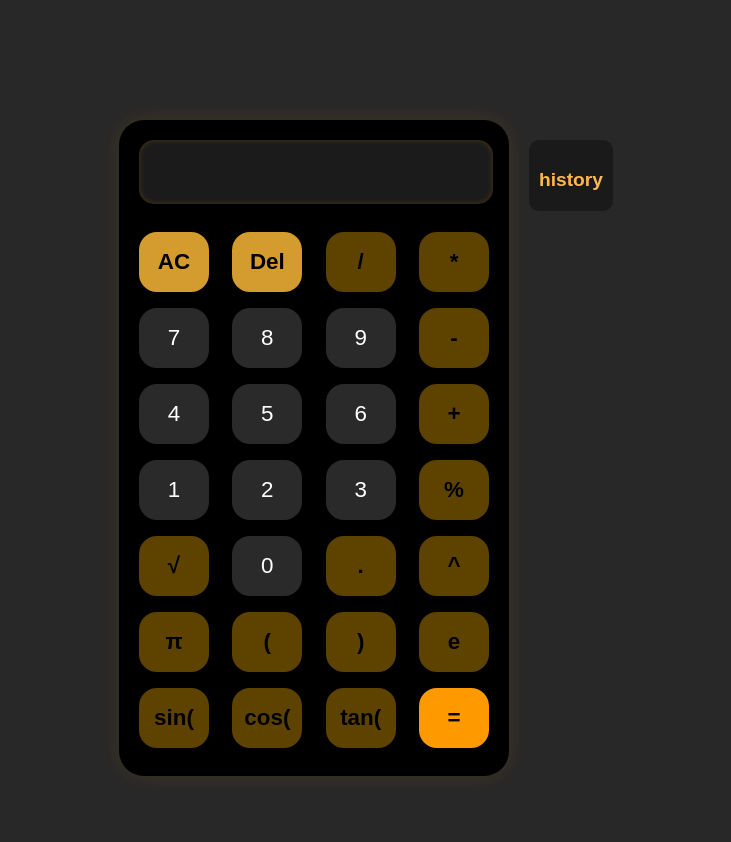
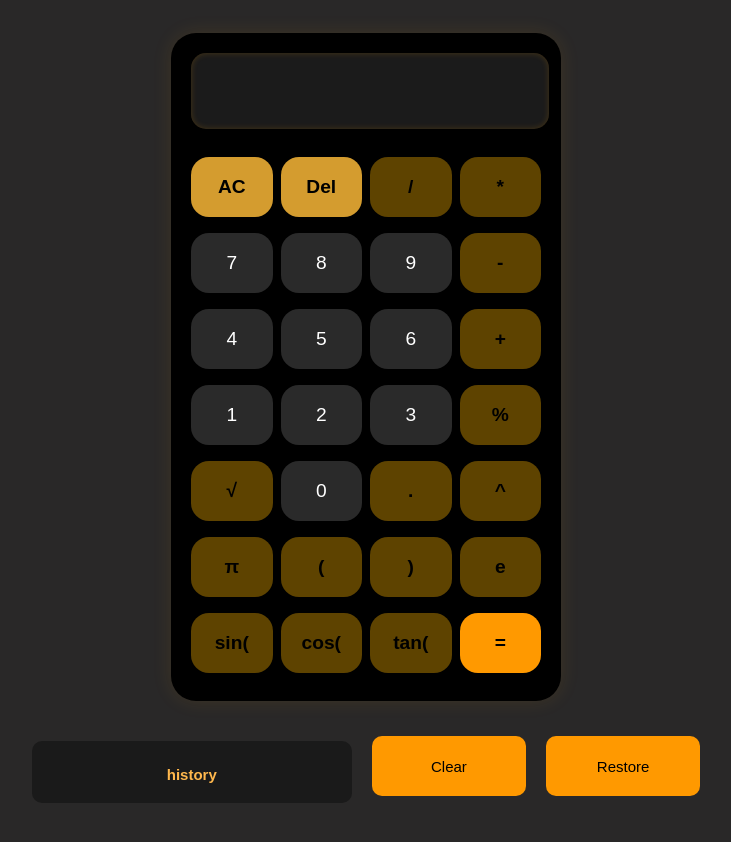
Before and after one commit to fatimashafiq-coder/calculator_app, a plain HTML site: page index.html in a window 1280 px wide. Both pictures are taken after a click on the button "AC". Shown: the whole page, without its empty margins (274-1005 px from the left). Drawn offline with Linux system fonts and the light colour scheme.

Commit message:
Add the readme file, add the restore button, and add the other some minor functionalities in script.js file

```diff
--- a/index.html
+++ b/index.html
@@ -13,7 +13,7 @@
   <div class="main-container">
     <section>
       <div>
-        <input id="display" type="text" readonly>
+        <input id="display" type="text">
       </div>
 
       <div class="button">
@@ -70,6 +70,8 @@
       <h3>history</h3>
       <div id="history"></div>
     </div>
+    <button class="history_clear">Clear</button>
+     <button class="restore">Restore</button>
   </div>
 </body>
 
--- a/script.js
+++ b/script.js
@@ -2,7 +2,6 @@ const buttons = document.querySelectorAll("button");
 const display = document.getElementById("display");
 const historyDiv = document.getElementById("history");
 let history = [];
-
 // Function to show history
 function updateHistory() {
   historyDiv.innerHTML = "";
@@ -12,19 +11,32 @@ function updateHistory() {
     historyDiv.appendChild(p);
   });
 }
-
 buttons.forEach(button => {
   button.addEventListener("click", () => {
     const value = button.textContent;
 
-    if (value === "AC" || value === "C") {
+    if (value === "AC") {
       display.value = "";
     }
     else if (value === "Del") {
-      display.value = display.value.slice(0, -1);
+      display.value = display.value.slice(0, display.value.length - 1);
+    }
+    else if (value == "Clear") {
+      history = [];
+      historyDiv.innerHTML = "";
+      display.value = "";
+    }
+    else if (value == "Restore") {
+      let lastOperation = history[0];
+      let parts = lastOperation.split(" = ");
+      display.value = parts[1];
+      history.shift();
+      updateHistory();
     }
     else if (value === "=") {
       try {
+        let userInput = display.value;
+
         let expression = display.value;
         expression = expression.replace(/sin/g, 'Math.sin');
         expression = expression.replace(/cos/g, 'Math.cos');
@@ -34,11 +46,18 @@ buttons.forEach(button => {
         expression = expression.replace(/π/g, 'Math.PI');
         expression = expression.replace(/e/g, 'Math.E');
 
-        const result = new Function('return ' + expression)();
-        const historyItem = display.value + " = " + result;
+        expression = expression.replace(/(\d+|\))(\()/g, '$1*$2');
+        expression = expression.replace(/(\d+|\))(?=\d+|Math\.(sin|cos|tan|sqrt)|\()/g, '$1*');
+        expression = expression.replace(/Math\.sqrt(\d+(?:\.\d+)?)/g, 'Math.sqrt($1)');
+
+        let result = new Function('return ' + expression)();
+        result = parseFloat(result.toFixed(4));
+        display.value = result;
+
+        const historyItem = userInput + " = " + result;
         history.unshift(historyItem);
         updateHistory();
-        display.value = result;
+
       } catch (error) {
         display.value = "Error";
       }
@@ -48,3 +67,10 @@ buttons.forEach(button => {
     }
   });
 });
+display.addEventListener("keydown", (event) => {
+  if (event.key === "Enter") {
+    buttons.forEach(button => {
+      if (button.textContent === "=") button.click();
+    });
+  }
+});
--- a/style.css
+++ b/style.css
@@ -3,8 +3,17 @@ body {
   display: flex;
   justify-content: center;
   align-items: center;
-  height: 110vh;
+  min-height: 100vh; /* instead of fixed 110vh */
   font-family: 'Poppins', sans-serif;
+  padding: 10px;
+}
+
+.main-container {
+  display: flex;
+  gap: 20px;
+  align-items: flex-start;
+  flex-wrap: wrap; /* so it adjusts on smaller screens */
+  justify-content: center;
 }
 
 section {
@@ -12,15 +21,10 @@ section {
   padding: 20px;
   border-radius: 25px;
   box-shadow: 0 0 20px rgba(255, 165, 0, 0.1);
-  width: 350px;
+  width: 100%;
+  max-width: 350px; /* responsive width */
   display: flex;
   flex-direction: column;
-}
-
-.main-container {
-  display: flex;
-  gap: 20px;
-  align-items: flex-start;
 }
 
 .calculator-section {
@@ -32,11 +36,11 @@ section {
   height: 60px;
   background-color: #1b1b1b;
   color: #fff;
-  font-size: 2.2rem;
+  font-size: 2rem;
   text-align: right;
   border: none;
   outline: none;
-     padding: 2px;
+  padding: 8px 4px;
   border-radius: 15px;
   margin-bottom: 20px;
   box-shadow: inset 0 0 6px rgba(255, 165, 0, 0.2);
@@ -45,17 +49,20 @@ section {
 .button {
   display: flex;
   justify-content: space-between;
+  flex-wrap: wrap;
+  gap: 8px;
   margin: 8px 0;
 }
 
 button {
-  width: 70px;
+  flex: 1 1 22%;
+  min-width: 60px;
   height: 60px;
   border: none;
   border-radius: 18px;
-  font-size: 1.4rem;
+  font-size: 1.2rem;
   font-weight: 500;
-  color: #fff;
+  color: #ffffff;
   background-color: #2a2a2a;
   cursor: pointer;
   transition: 0.2s ease;
@@ -72,6 +79,7 @@ button {
   color: #000;
   font-weight: bold;
 }
+
 .equal {
   background-color: #ff9900;
   color: #000;
@@ -83,15 +91,17 @@ button {
   background-color: #1a1a1a;
   border-radius: 10px;
   padding: 10px;
-  max-height: 150px;
+  max-height: 500px;
   overflow-y: auto;
+  width: 100%;
+  max-width: 300px;
 }
 
 #history-container h3 {
   color: #ffb84d;
   margin-bottom: 10px;
   text-align: center;
-  font-size: 1.2rem;
+  font-size: 15px;
 }
 
 #history p {
@@ -102,3 +112,21 @@ button {
   border-bottom: 1px solid #333;
   padding-bottom: 3px;
 }
+
+.history_clear,
+.restore {
+  background-color: #ff9900;
+  margin-top: 15px;
+  font-size: 15px;
+  border: none;
+  padding: 10px 15px;
+  border-radius: 10px;
+  color: #000;
+  cursor: pointer;
+  width: 48%;
+}
+
+.history_clear:hover,
+.restore:hover {
+  background-color: #e68a00;
+}
```
